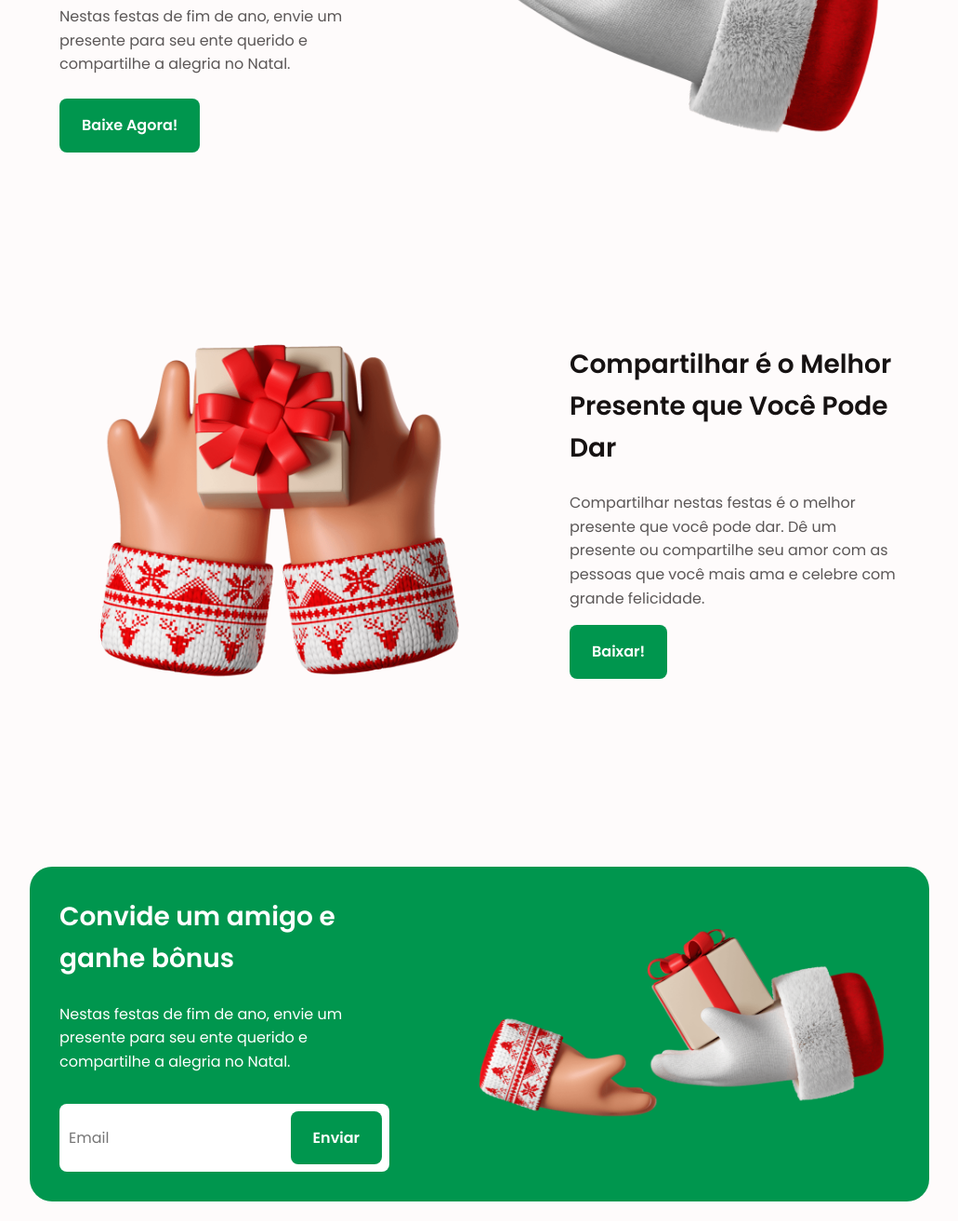
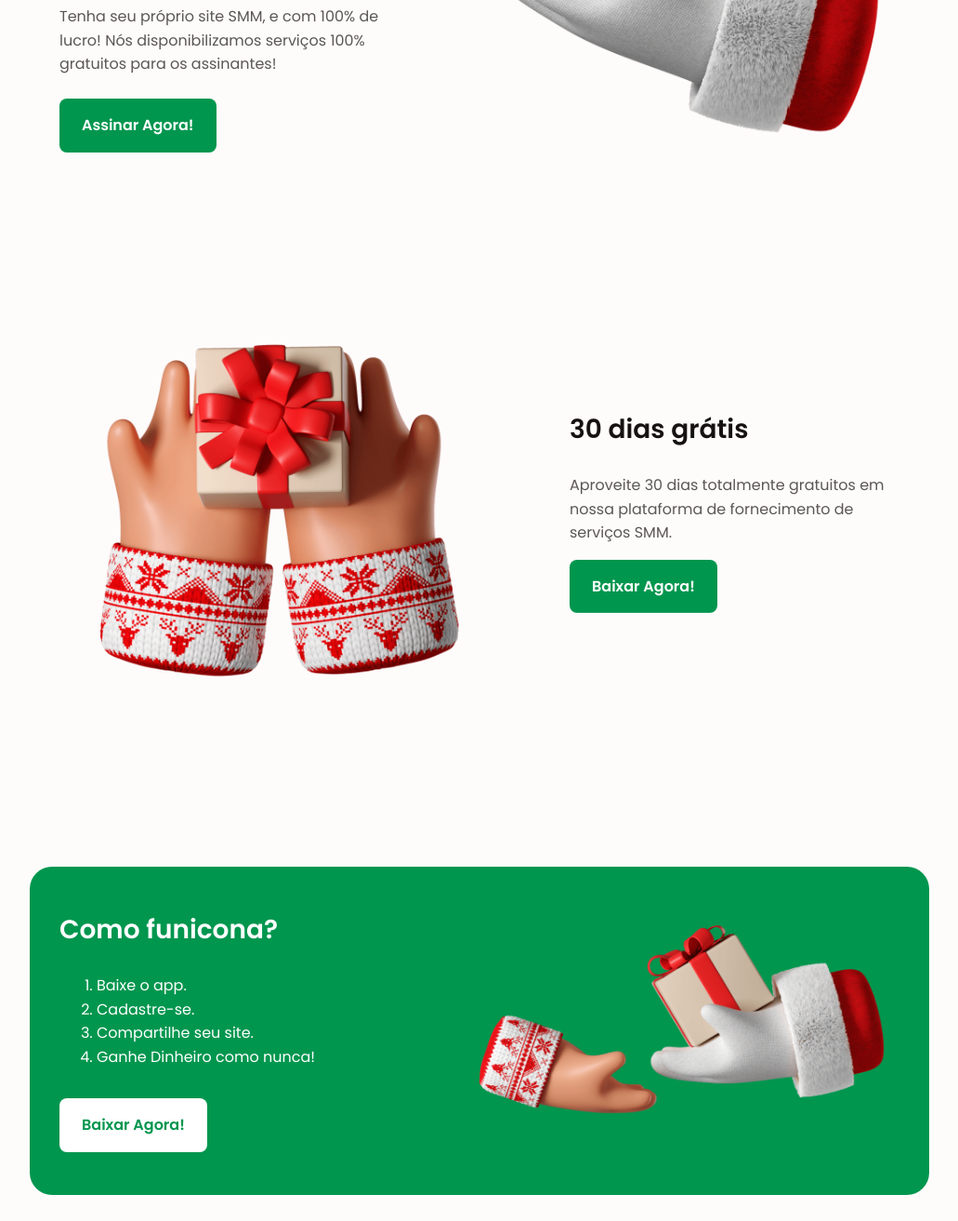
Before and after one commit to Jadeapp/Jadeapp, a plain HTML site: page index.html in a window 1280 px wide. Shown: the part 389-1702 px from the top of the page at 93% size, without its empty margins (124-1155 px from the left). Drawn offline with nearby package versions, Linux system fonts and the light colour scheme.

Commit message:
Update index.html

```diff
--- a/index.html
+++ b/index.html
@@ -51,9 +51,9 @@
                     </div>
 
                     <div class="home__data">
-                        <h1 class="home__title">Convide um amigo e ganhe bônus</h1>
-                        <p class="home__description">Nestas festas de fim de ano, envie um presente para seu ente querido e compartilhe a alegria no Natal.</p>
-                        <a class="button" onclick="downloadAPK()">Baixe Agora!</a>
+                        <h1 class="home__title">Seja seu próprio fornecedor!</h1>
+                        <p class="home__description">Tenha seu próprio site SMM, e com 100% de lucro! Nós disponibilizamos serviços 100% gratuitos para os assinantes!</p>
+                        <a class="button" href="#share">Assinar Agora!</a>
                     </div>
                 </div>
             </section>
@@ -62,9 +62,9 @@
             <section class="share section bd-container" id="share">
                 <div class="share__container bd-grid">
                     <div class="share__data">
-                        <h2 class="section-title-center">Compartilhar é o Melhor Presente que Você Pode Dar</h2>
-                        <p class="share__description">Compartilhar nestas festas é o melhor presente que você pode dar. Dê um presente ou compartilhe seu amor com as pessoas que você mais ama e celebre com grande felicidade.</p>
-                        <a class="button" onclick="downloadAPK()">Baixar!</a>
+                        <h2 class="section-title-center">30 dias grátis</h2>
+                        <p class="share__description">Aproveite 30 dias totalmente gratuitos em nossa plataforma de fornecimento de serviços SMM.</p>
+                        <a class="button" onclick="downloadAPK()">Baixar Agora!</a>
                     </div>
 
                     <div class="share__img">
@@ -73,14 +73,19 @@
                 </div>
             </section>
 
-
             <!--========== SEND GIFT ==========-->
             <section class="send section">
                 <div class="send__container bd-container bd-grid">
                     <div class="send__content">
-                        <h2 class="section-title-center send__title">Convide um amigo e ganhe bônus</h2>
-                        <p class="send__description">Nestas festas de fim de ano, envie um presente para seu ente querido e compartilhe a alegria no Natal.</p>
-                        <form action="">
+                        <h2 class="section-title-center send__title">Como funicona?</h2>
+                            <ol class="send__description">
+                                <li><a class="link__download" onclick="downloadAPK()">Baixe</a> o app.</li>
+                                <li>Cadastre-se.</li>
+                                <li>Compartilhe seu site.</li>
+                                <li>Ganhe Dinheiro como nunca!</li>
+                            </ol>
+                            <a class="button" style="background-color: white; color: #00964E;" onclick="downloadAPK()">Baixar Agora!</a>
+                        <form action="" style="display: none;">
                             <div class="send__direction">
                                 <input type="text" placeholder="Email" class="send__input">
                                 <a class="button">Enviar</a>
@@ -110,7 +115,7 @@
                     <h3 class="footer__title">Rodapé</h3>
                     <ul>
                         <li><a href="#" class="footer__link">Inicio</a></li>
-                        <li><a href="#" class="footer__link">Download</a></li>
+                        <li><a href="#share" class="footer__link">Download</a></li>
                     </ul>
                 </div>
 
```
